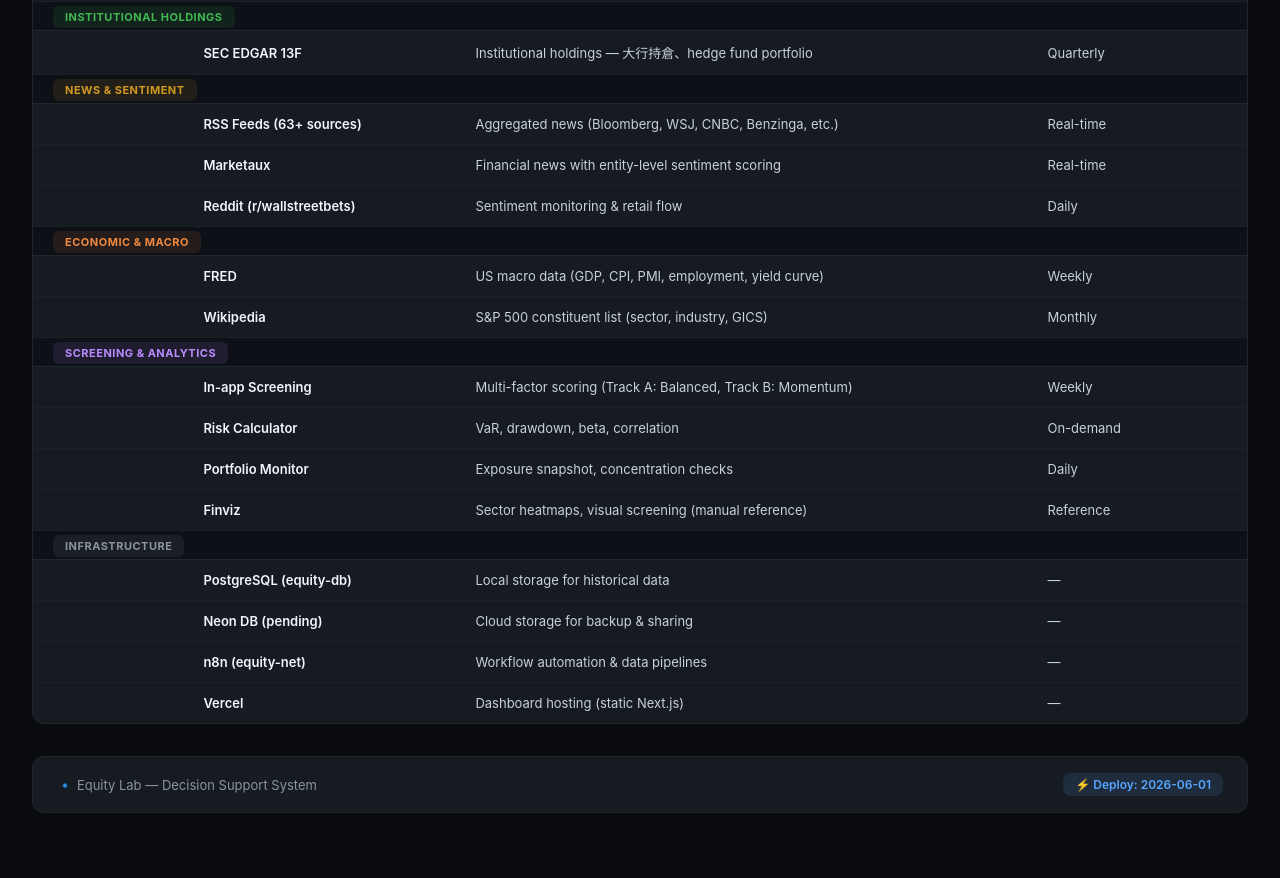
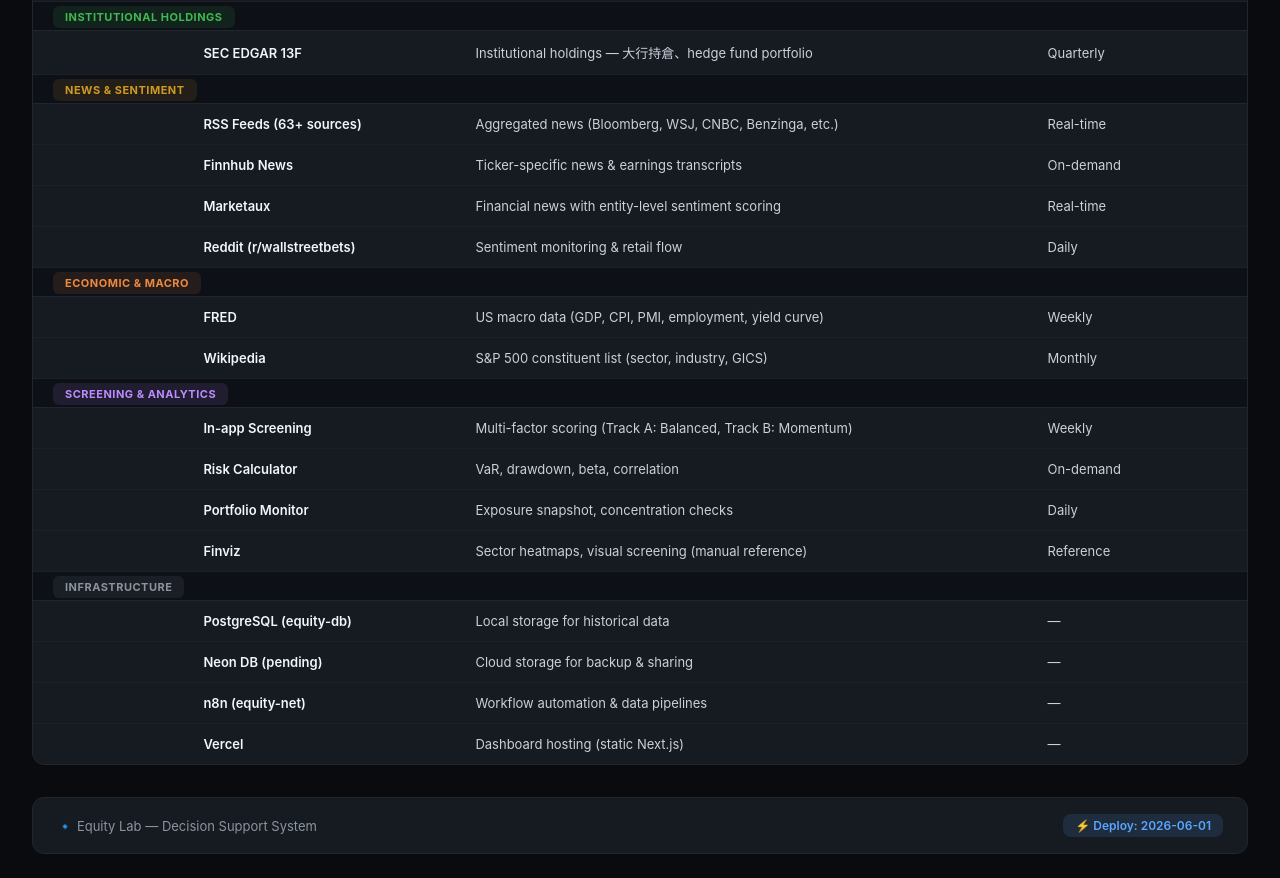
Before and after one commit to pu105-stack/equity-lab-dashboard, a Next.js app: page /system in a window 1280 px wide. Shown: the part 804-1682 px from the top of the page. Before the commit the page ends 1641 px from the top, so only its background shows below. Built offline with nearby package versions, Linux system fonts and the light colour scheme.

Commit message:
fix: add Finnhub back under News for ticker-specific news

```diff
--- a/pages/system.js
+++ b/pages/system.js
@@ -110,6 +110,7 @@
             {/* News & Sentiment */}
             <tr className="cat-row"><td colSpan={4}><span className="cat-badge news">News & Sentiment</span></td></tr>
             <tr><td></td><td className="src">RSS Feeds (63+ sources)</td><td>Aggregated news (Bloomberg, WSJ, CNBC, Benzinga, etc.)</td><td>Real-time</td></tr>
+            <tr><td></td><td className="src">Finnhub News</td><td>Ticker-specific news & earnings transcripts</td><td>On-demand</td></tr>
             <tr><td></td><td className="src">Marketaux</td><td>Financial news with entity-level sentiment scoring</td><td>Real-time</td></tr>
             <tr><td></td><td className="src">Reddit (r/wallstreetbets)</td><td>Sentiment monitoring & retail flow</td><td>Daily</td></tr>
 
```
